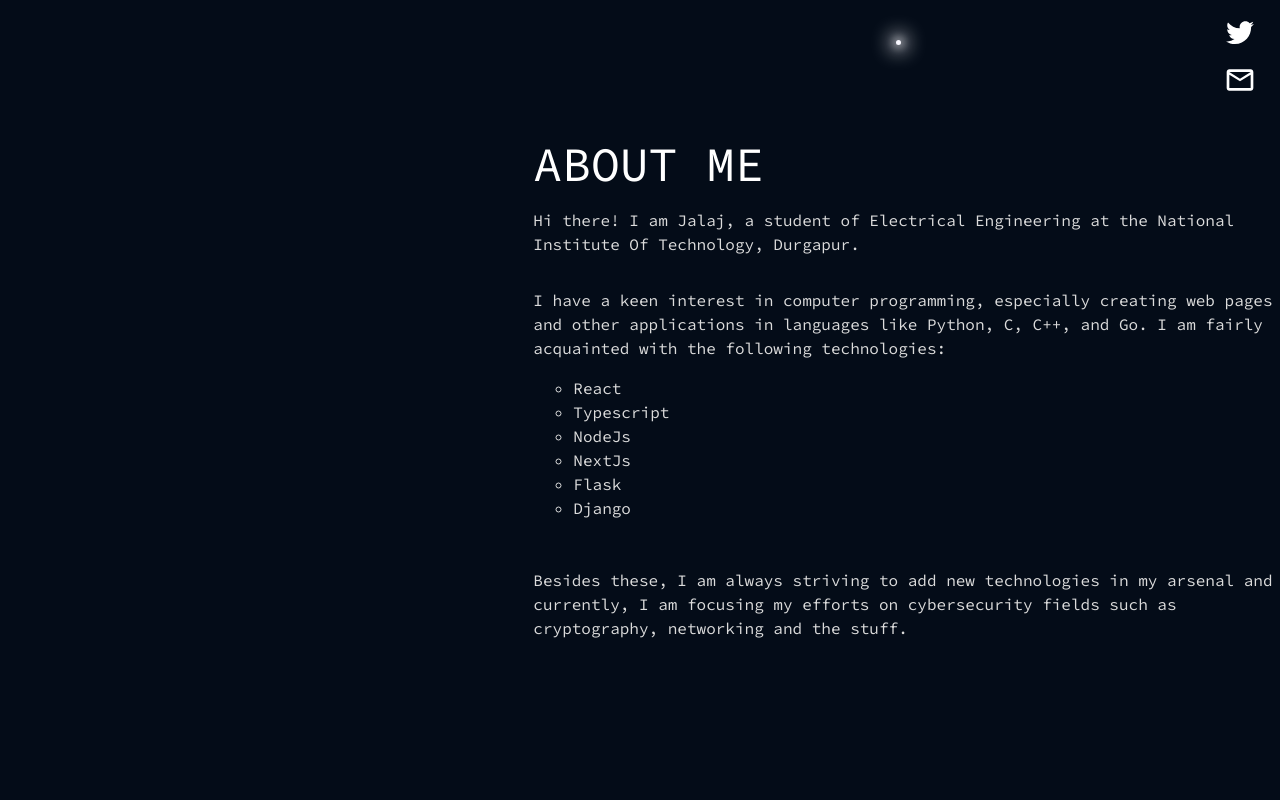
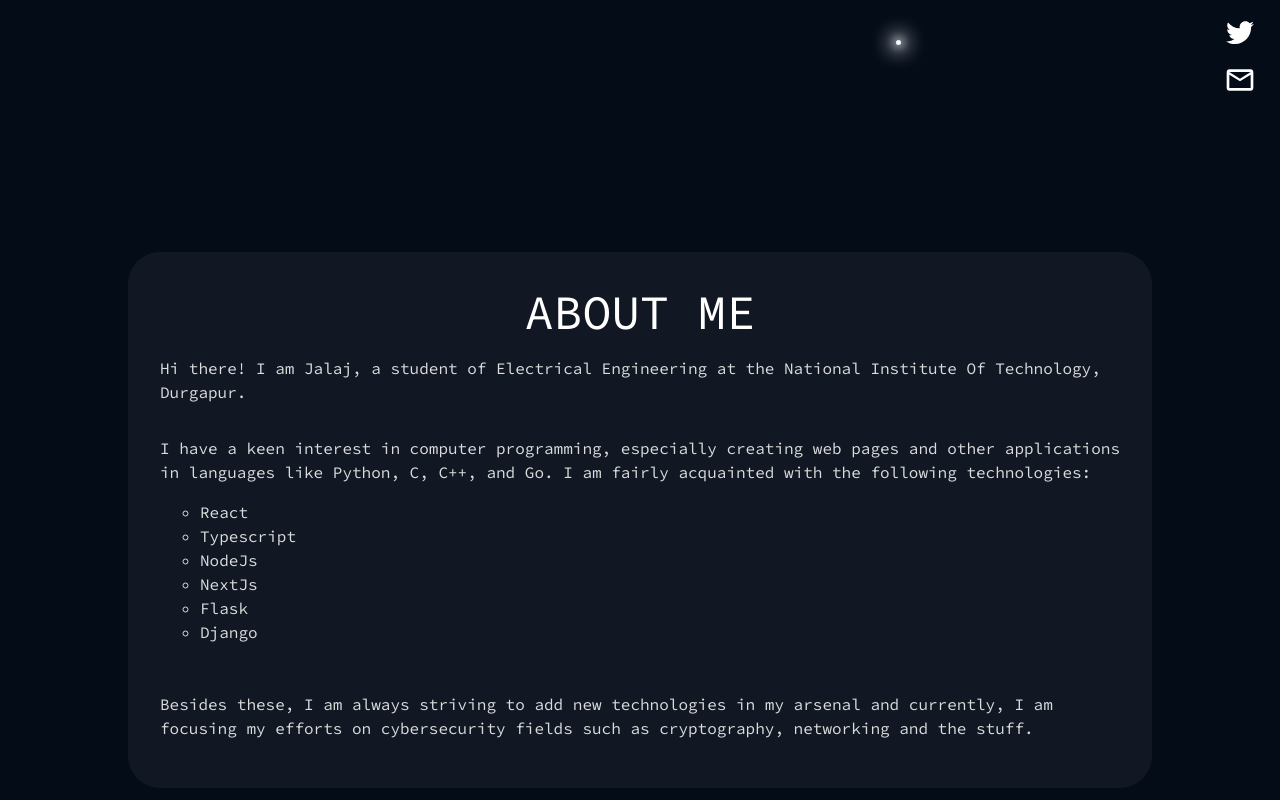
Before and after one commit to jalaj711/jalaj711.github.io, a Next.js app: page / in a window 1280 px wide. Shown: the part 680-1480 px from the top of the page. Built offline with nearby package versions, Linux system fonts and the light colour scheme.

Commit message:
add background to home and about
Signed-off-by: Jalaj Kumar <96870071+jalaj-07@users.noreply.github.com>

```diff
--- a/pages/index.tsx
+++ b/pages/index.tsx
@@ -156,17 +156,8 @@ const Home: NextPage = () => {
           <MailOutline />
         </ButtonGroup>
       </Box>
-      <Box sx={{ minHeight: "100vh" }}>
-        <Grid container sx={{ minHeight: "100vh" }}>
-          <Grid
-            item
-            xs={12}
-            md={5}
-            sx={{ color: (theme) => theme.palette.secondary.main }}
-          >
-            {/**TODO: Add a pic here */}
-          </Grid>
-          <Grid item xs={12} md={7} sx={{ py: 2 }}>
+      <Box sx={{ minHeight: "100vh", position: "relative" }}>
+        <Box sx={styles.aboutBox}>
             <Typography variant="h3">ABOUT ME</Typography>
             <Typography sx={styles.about}>
               Hi there! I am Jalaj, a student of Electrical Engineering at the
@@ -191,8 +182,7 @@ const Home: NextPage = () => {
               arsenal and currently, I am focusing my efforts on cybersecurity
               fields such as cryptography, networking and the stuff.
             </Typography>
-          </Grid>
-        </Grid>
+        </Box>
       </Box>
       <Box style={{ minHeight: "100vh" }}>
         <Grid container sx={{ minHeight: "100vh" }}>
--- a/styles/index.ts
+++ b/styles/index.ts
@@ -12,6 +12,9 @@ const styles: style = {
     maxWidth: "50%",
     opacity: 0,
     animation: "fadeIn 0.3s forwards ease-in 0.7s",
+    background: "rgba(255, 255, 255, 0.05)",
+    p: theme.spacing(4),
+    borderRadius: theme.spacing(4),
     [theme.breakpoints.down("md")]: {
       left: 0,
       bottom: theme.spacing(2),
@@ -73,6 +76,24 @@ const styles: style = {
     color: theme.palette.text.secondary,
     py: 2,
   }),
+  aboutBox: theme => ({
+    position: "absolute",
+    top: "50%",
+    left: "50%",
+    transform: "translate(-50%, -50%)",
+    width: "80vw",
+    background: "rgba(255, 255, 255, 0.05)",
+    borderRadius: theme.spacing(4),
+    padding: theme.spacing(4),
+    "& h3": {
+      textAlign: "center"
+    },
+    [theme.breakpoints.down("md")]: {
+      width: "100vw",
+      borderRadius: 0,
+      padding: theme.spacing(1)
+    }
+  }),
 };
 
 export default styles;
```
